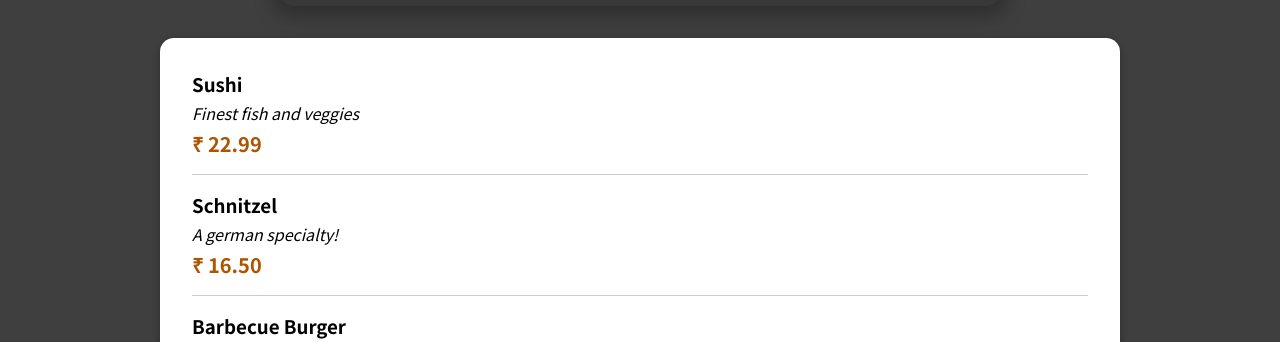
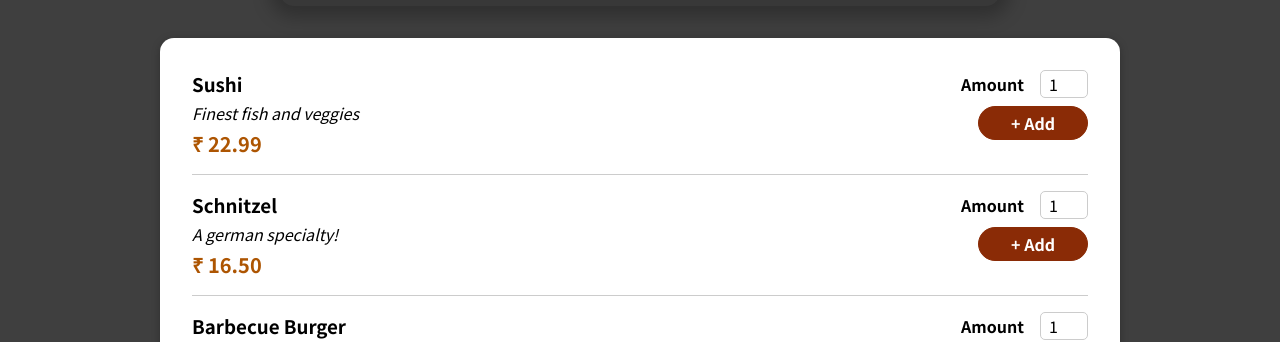
Before and after one commit to adityarajsahu/Tasty-Bites, a React (Create React App) app: page / in a window 1280 px wide. Shown: the part 467-809 px from the top of the page. Built offline with nearby package versions, Linux system fonts and the light colour scheme.

Commit message:
form added

```diff
--- a/src/components/Meals/AvailableMeals.js
+++ b/src/components/Meals/AvailableMeals.js
@@ -32,6 +32,7 @@
 const AvailableMeals = () => {
     const mealsList = DUMMY_MEALS.map((meal) => (
         <MealItem
+            id={meal.id}
             key={meal.id}
             name={meal.name}
             description={meal.description}
--- a/src/components/Meals/MealItem/MealItem.js
+++ b/src/components/Meals/MealItem/MealItem.js
@@ -1,3 +1,4 @@
+import MealItemForm from "./MealItemForm";
 import classes from "./MealItem.module.css";
 
 const MealItem = (props) => {
@@ -10,7 +11,9 @@
                 <div className={classes.description}>{props.description}</div>
                 <div className={classes.price}>{price}</div>
             </div>
-            <div></div>
+            <div>
+                <MealItemForm />
+            </div>
         </li>
     );
 };
--- /dev/null
+++ b/src/components/Meals/MealItem/MealItemForm.js
@@ -0,0 +1,23 @@
+import Input from "../../UI/Input";
+import classes from "./MealItemForm.module.css";
+
+const MealItemForm = (props) => {
+    return (
+        <form className={classes.form}>
+            <Input
+                label="Amount"
+                input={{
+                    id: "amount_" + props.id,
+                    type: "number",
+                    min: "1",
+                    max: "5",
+                    step: "1",
+                    defaultValue: "1",
+                }}
+            />
+            <button>+ Add</button>
+        </form>
+    );
+};
+
+export default MealItemForm;
--- /dev/null
+++ b/src/components/Meals/MealItem/MealItemForm.module.css
@@ -0,0 +1,20 @@
+.form {
+    text-align: right;
+}
+
+.form button {
+    font: inherit;
+    cursor: pointer;
+    background-color: #8a2b06;
+    border: 1px solid #8a2b06;
+    color: white;
+    padding: 0.25rem 2rem;
+    border-radius: 20px;
+    font-weight: bold;
+}
+
+.form button:hover,
+.form button:active {
+    background-color: #641e03;
+    border-color: #641e03;
+}
--- /dev/null
+++ b/src/components/UI/Input.js
@@ -0,0 +1,12 @@
+import classes from "./Input.module.css";
+
+const Input = (props) => {
+    return (
+        <div className={classes.input}>
+            <label htmlFor={props.input.id}>{props.label}</label>
+            <input {...props.input} />
+        </div>
+    );
+};
+
+export default Input;
--- /dev/null
+++ b/src/components/UI/Input.module.css
@@ -0,0 +1,18 @@
+.input {
+    display: flex;
+    align-items: center;
+    margin-bottom: 0.5rem;
+}
+
+.input label {
+    font-weight: bold;
+    margin-right: 1rem;
+}
+
+.input input {
+    width: 3rem;
+    border-radius: 5px;
+    border: 1px solid #ccc;
+    font: inherit;
+    padding-left: 0.5rem;
+}
```
